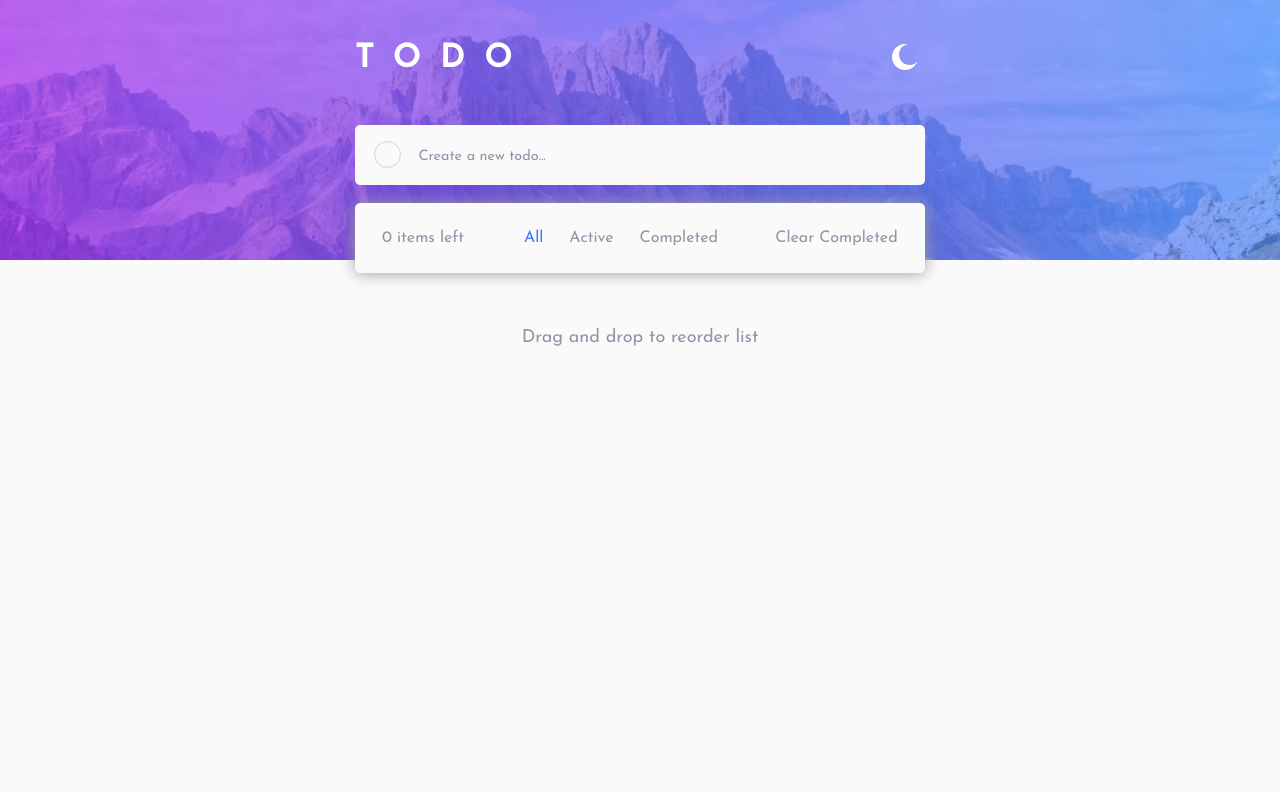
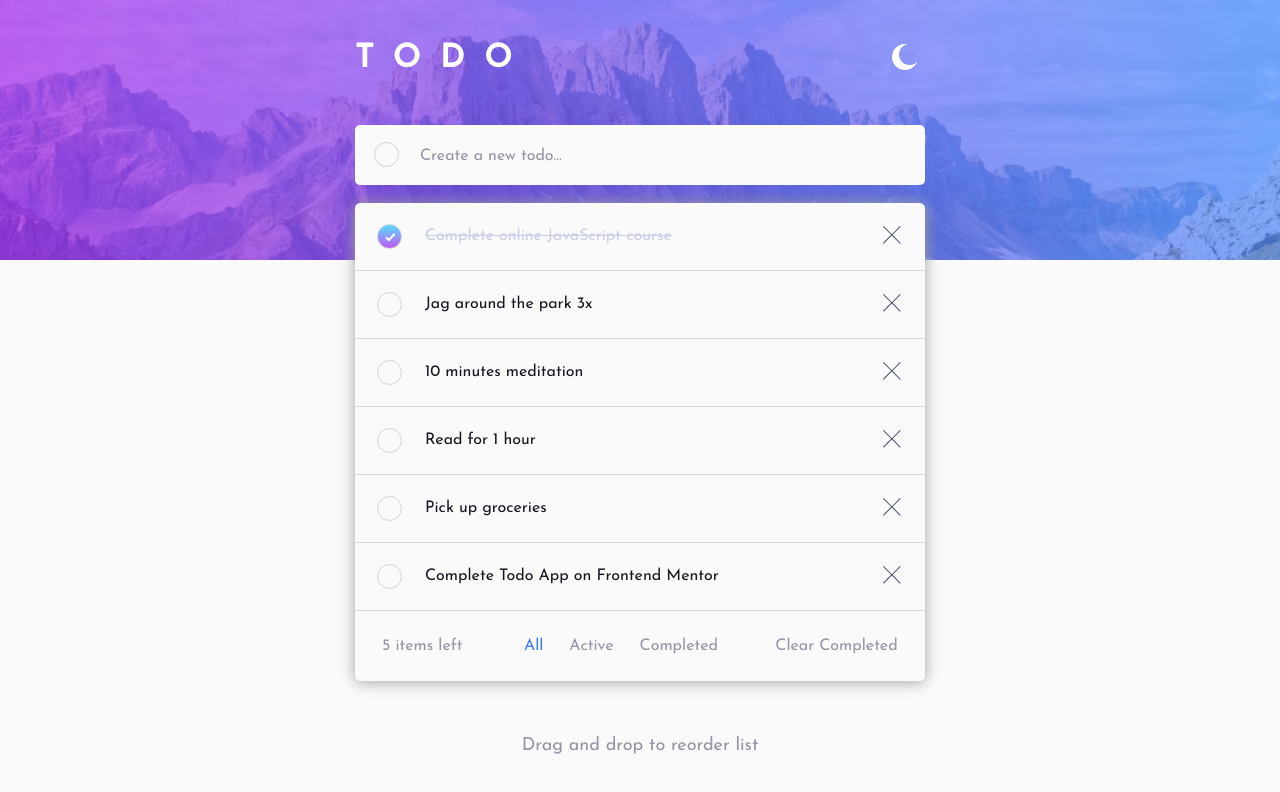
Before and after one commit to Holulosamo/todo-app, a React (Vite) app: page / in a window 1280 px wide. Shown: the top 792 px of the page. Built offline with nearby package versions, Linux system fonts and the light colour scheme.

Commit message:
dist build

```diff
--- a/index.html
+++ b/index.html
@@ -2,12 +2,12 @@
 <html lang="en">
   <head>
     <meta charset="UTF-8" />
-    <link rel="icon" type="image/svg+xml" href="/src/favicon.svg" />
+    <link rel="icon" type="image/png" sizes="32x32" href="src/assets/images/favicon-32x32.png">
     <meta name="viewport" content="width=device-width, initial-scale=1.0" />
     <link rel="preconnect" href="https://fonts.googleapis.com">
     <link rel="preconnect" href="https://fonts.gstatic.com" crossorigin>
     <link href="https://fonts.googleapis.com/css2?family=Josefin+Sans:wght@400;500&display=swap" rel="stylesheet">
-    <title>Vite App</title>
+    <title>Frontend Mentor | Todo app</title>
   </head>
   <body>
     <div id="root"></div>
--- a/src/App.css
+++ b/src/App.css
@@ -41,7 +41,7 @@ html, body, #root, .section-light, .section{
 
 body{
     font-size: 18px;
-    font-family: var(--font-josefin-sans)
+    font-family: var(--font-josefin-sans);
 }
 
 .section{
@@ -105,10 +105,13 @@ body{
     height: 25px;
     border: 1px solid var(--border-color);
     border-radius: 50%;
+    box-sizing: border-box;
+
 }
 
 .form-span{
-    font-size: .9rem;
+    font-size: 1rem;
+    min-width: 15ch;
     margin-top: .2em;
     margin-left: 1em;
     color: var(--span-and-status);
--- a/src/App.jsx
+++ b/src/App.jsx
@@ -1,8 +1,41 @@
-import { useEffect, useState } from 'react'
-import './App.css'
-import ThemeButton from './components/ThemeButton'
-import TodoForm from './components/TodoForm'
-import TodoContainer from './components/TodoContainer'
+import { useEffect, useState } from 'react';
+import './App.css';
+import ThemeButton from './components/ThemeButton';
+import TodoForm from './components/TodoForm';
+import TodoContainer from './components/TodoContainer';
+
+const defaultValues = [
+  {
+    id: "1",
+    task: "Complete online JavaScript course",
+    done: true,
+  },
+  {
+    id: "2",
+    task: "Jag around the park 3x",
+    done: false,
+  },
+  {
+    id: "3",
+    task: "10 minutes meditation",
+    done: false,
+  },
+  {
+    id: "4",
+    task: "Read for 1 hour",
+    done: false,
+  },
+  {
+    id: "5",
+    task: "Pick up groceries",
+    done: false,
+  },
+  {
+    id: "6",
+    task: "Complete Todo App on Frontend Mentor",
+    done: false,
+  }
+];
 
 const FILTER_MAP = {
   All: () => true,
@@ -15,7 +48,7 @@ const FILTER_NAMES = Object.keys(FILTER_MAP);
 function App() {
   const [todo, setTodo] = useState(() => {
     const savedItems = JSON.parse(localStorage.getItem("savedTodo"));
-    return savedItems ? savedItems : []
+    return savedItems ? savedItems : defaultValues;
   });
   const [filter, setFilter] = useState("All");
   const [theme, setTheme] = useState(() => {
```
Also changed, not shown: src/assets/images/index.html (deleted, +0 -13 lines), src/assets/index.html (deleted, +0 -36 lines).
